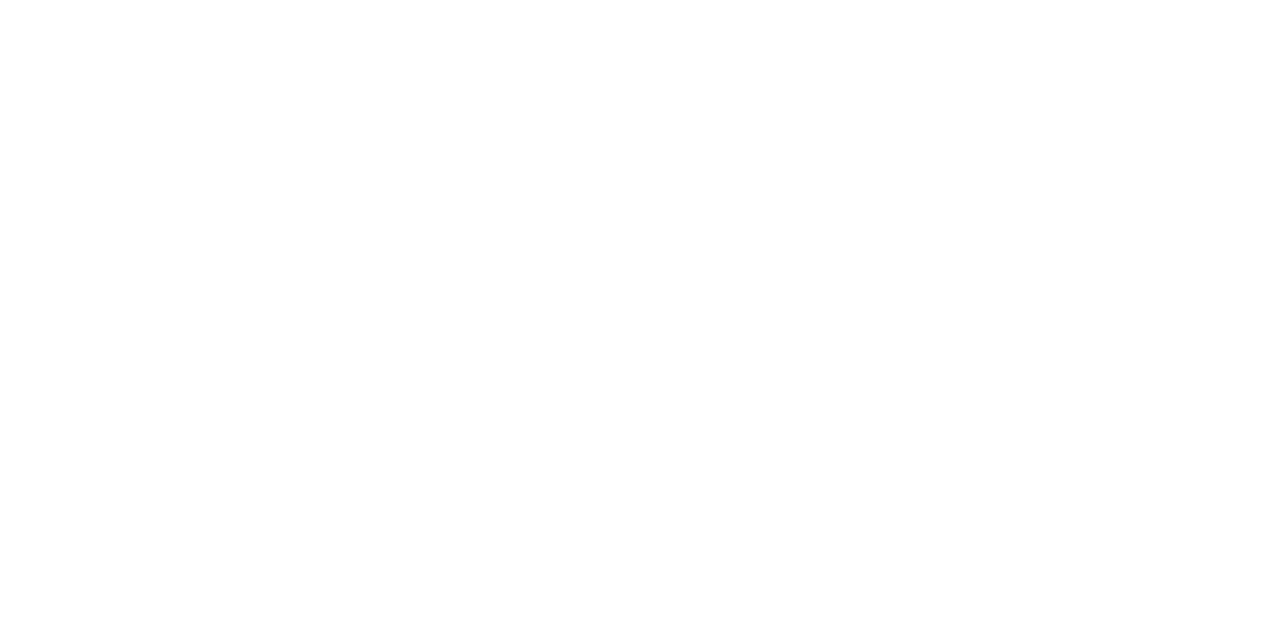
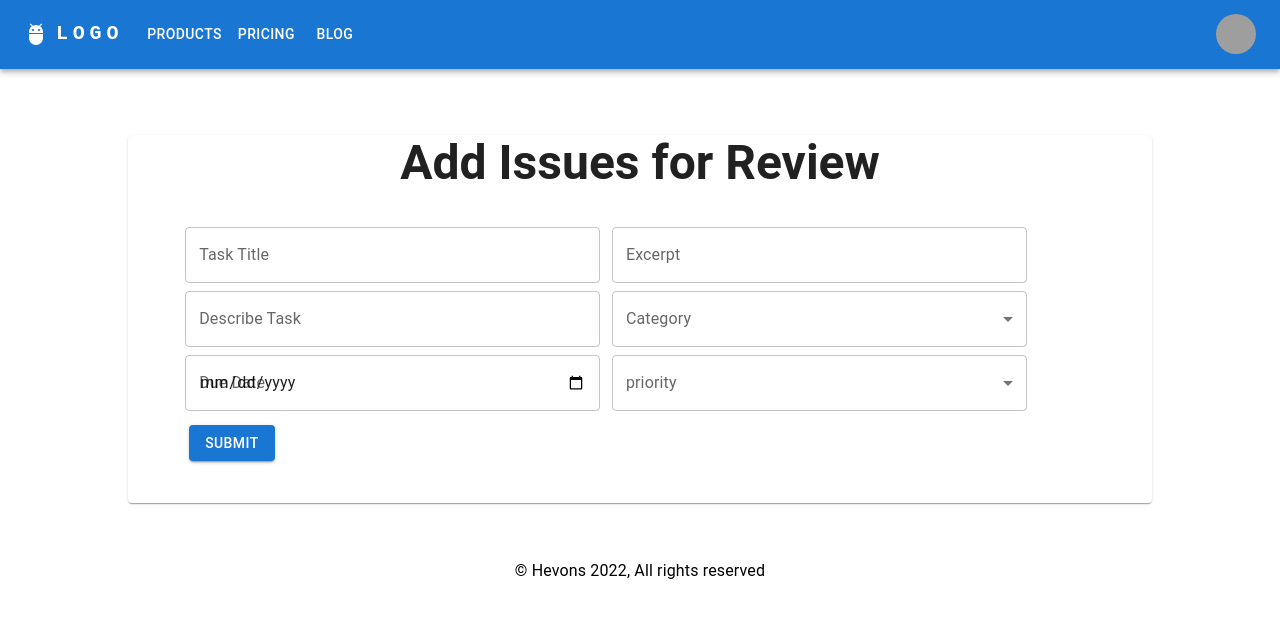
Before and after one commit to aceDavon/central-management-app-react-redux, a React (Create React App) app: page /tasks/create in a window 1280 px wide. Before the commit this address had no page. Shown: the top 618 px of the page. Built offline with nearby package versions, Linux system fonts and the light colour scheme; grey boxes are pictures that could not be loaded.

Commit message:
Fix issues with taskSlice
Create an action to handle modal on click from dashboard, add multiple
tasks per user

```diff
--- /dev/null
+++ b/src/features/tasks/IssuesStyle.js
@@ -0,0 +1,20 @@
+export const issuesFormStyles = {
+  formContainer: {
+    display: "grid",
+    gridTemplatecolumn: "repeat(2, 1fr)",
+    margin: "auto",
+    padding: 4,
+    width: "85%",
+  },
+  formGroup: {
+    maxWidth: "100%",
+  },
+  formInputs: {
+    width: "45%",
+    margin: "4px 6px",
+  },
+  formBtns: {
+    display: "block",
+    margin: "10px",
+  },
+};
--- /dev/null
+++ b/src/features/tasks/createTask.js
@@ -0,0 +1,195 @@
+import * as React from 'react';
+import CommonSelectionInput from '../../common/FormElements/CommonSelectInput';
+import CommonTextInput from '../../common/FormElements/CommonTextInput';
+import Commonbtns from '../../common/Btn/commonBtns';
+import { Box } from '@mui/system';
+import { Grid, Typography } from '@mui/material';
+import { CommonForm, useForm } from '../../common/FormElements/CommonForm';
+import GridWrapper from '../../common/GridWrapper/GridWrapper';
+import { issuesFormStyles } from './IssuesStyle';
+import { useDispatch, useSelector } from 'react-redux';
+import SpringModal from '../../common/Modal/CommonModal';
+import { useNavigate } from 'react-router-dom';
+import { addTask, catchErr, selectAllTasks } from './taskSlice';
+
+const CreateTask = () => {
+  const dispatch = useDispatch();
+  const { reports } = useSelector(selectAllTasks);
+  const [modal, setModal] = React.useState(false);
+  const navigate = useNavigate();
+  const initialValues = {
+    category: 0,
+    title: '',
+    description: '',
+    excerpt: '',
+  };
+  const modalData = () => {
+    return (
+      <>
+        <Typography
+          variant='h6'
+          sx={{ textAlign: 'start', color: 'rebeccapurple' }}
+        >
+          Message:
+        </Typography>
+        <Typography variant='body2'>
+          Task added Successfully, please proceed to your dashboard
+        </Typography>
+        <Box>
+          <Commonbtns
+            variant='outlined'
+            color='secondary'
+            children='proceed'
+            sx={issuesFormStyles.formBtns}
+            onclick={handleNavigate}
+          />
+        </Box>
+      </>
+    );
+  };
+  const { values, handleChange, err, setErr } = useForm(initialValues);
+
+  const { title, description, excerpt, category, priority, deadline } = values;
+
+  const validate = () => {
+    let temp = {};
+    temp.title = title ? '' : 'Please enter a title for the issue';
+    temp.excerpt = excerpt
+      ? ''
+      : 'Please enter a short description for the issue';
+    temp.description =
+      description && !values.description.length < 200
+        ? ''
+        : 'Please write at least 200 characters describing the issue';
+    temp.category = category ? '' : 'Select a category from the dropdown list';
+    temp.priority = priority ? '' : 'Select a priority from the dropdown list';
+    temp.deadline = deadline ? '' : 'Enter a deadline for resolving the issue';
+    setErr({ ...temp });
+
+    return Object.values(temp).every((x) => x === '');
+  };
+
+  const handleSubmit = (e) => {
+    e.preventDefault();
+
+    const isoDate = new Date(deadline);
+
+    validate()
+      ? dispatch(
+          addTask(title, description, category, excerpt, priority, isoDate)
+        )
+      : dispatch(catchErr());
+
+    reports.taskAdd === '' ? setModal(!modal) : setModal(false);
+  };
+
+  const handleNavigate = (e) => {
+    e.preventDefault();
+
+    return navigate('/users/dashboard');
+  };
+
+  const group = [
+    {
+      id: 0,
+      label: 'personal',
+    },
+    {
+      id: 1,
+      label: 'work',
+    },
+  ];
+
+  const importance = [
+    {
+      id: 0,
+      label: 'high',
+    },
+    {
+      id: 1,
+      label: 'medium',
+    },
+    {
+      id: 2,
+      label: 'default',
+    },
+  ];
+
+  return (
+    <CommonForm sx={{ position: 'relative' }}>
+      <Box>
+        <Typography variant='h3' fontWeight='bold' textAlign='center'>
+          Add Issues for Review
+        </Typography>
+      </Box>
+      <GridWrapper>
+        <Grid item xs={12} md={12}>
+          <CommonTextInput
+            name='title'
+            type='text'
+            sx={issuesFormStyles.formInputs}
+            variant='outlined'
+            label='Task Title'
+            onchange={handleChange}
+            error={err.title}
+          />
+          <CommonTextInput
+            name='excerpt'
+            type='text'
+            sx={issuesFormStyles.formInputs}
+            variant='outlined'
+            label='Excerpt'
+            onchange={handleChange}
+            error={err.excerpt}
+          />
+          <CommonTextInput
+            name='description'
+            type='text'
+            sx={issuesFormStyles.formInputs}
+            variant='outlined'
+            label='Describe Task'
+            onchange={handleChange}
+            error={err.description}
+          />
+          <CommonSelectionInput
+            name='category'
+            variant='outlined'
+            label='Category'
+            sx={issuesFormStyles.formInputs}
+            options={group}
+            error={err.category}
+            onchange={handleChange}
+          />
+          <CommonTextInput
+            name='deadline'
+            type='date'
+            sx={issuesFormStyles.formInputs}
+            variant='outlined'
+            label='Due Date'
+            onchange={handleChange}
+            error={err.deadline}
+          />
+          <CommonSelectionInput
+            name='priority'
+            variant='outlined'
+            label='priority'
+            sx={issuesFormStyles.formInputs}
+            options={importance}
+            error={err.priority}
+            onchange={handleChange}
+          />
+          <Commonbtns
+            variant='contained'
+            color='primary'
+            children='Submit'
+            sx={issuesFormStyles.formBtns}
+            onclick={handleSubmit}
+          />
+        </Grid>
+      </GridWrapper>
+      {reports.taskAdd === '' ? <SpringModal data={modalData()} /> : ''}
+    </CommonForm>
+  );
+};
+
+export default CreateTask;
--- a/src/features/tasks/taskSlice.js
+++ b/src/features/tasks/taskSlice.js
@@ -9,6 +9,7 @@
   reports: {
     taskRemove: '',
     taskComplete: '',
+    taskAdd: null,
   },
   msg: '',
 };
@@ -19,20 +20,23 @@
   name: 'tasks',
   initialState,
   reducers: {
-    addTasks: {
+    addTask: {
       reducer: (state, { payload }) => {
         state.tasks = state.tasks.concat(payload);
         state.tasksAction = state.tasksAction.concat(
           `task: ${payload.title} added`
         );
+        state.reports.taskAdd = ''
       },
-      prepare(title, description, category, priority, isoDate) {
+      prepare(title, description, category, excerpt, priority, isoDate) {
+        console.log(isoDate)
         return {
           payload: {
             status: 'awaiting',
             id: initialId.slice(2, 9),
             title,
             description,
+            excerpt,
             comments: {
               author: '',
               title: '',
@@ -56,14 +60,21 @@
       );
       state.tasksAction = state.tasksAction.filter((x) =>
         x.match(payload.title)
-          ? x.match(payload.title) != payload.title
+          ? x.match(payload.title) !== payload.title
           : (state.reports.taskRemove = 'Remove failed, not found!')
       );
     },
+    clearModal: (state) => {
+      state.reports.taskAdd = null
+    },
+    catchErr: (state) => {
+
+    }
   },
+
 });
 
-export const { addTasks, removeTask } = taskSlice.actions;
+export const { addTask, removeTask, clearModal, catchErr } = taskSlice.actions;
 
 export const selectAllTasks = (state) => state.tasks;
 
--- a/src/features/users/dashboard.js
+++ b/src/features/users/dashboard.js
@@ -25,6 +25,7 @@
 import { useDispatch, useSelector } from 'react-redux';
 import { handleModal, selectAllIssues } from '../issues/issueSlice';
 import { useNavigate } from 'react-router-dom';
+import { clearModal } from '../tasks/taskSlice';
 
 const Item = styled(Paper)(({ theme }) => ({
   backgroundColor: theme.palette.mode === 'dark' ? '#1A2027' : '#fff',
@@ -90,7 +91,7 @@
 export default function BasicGrid() {
   const [open, setOpen] = React.useState(true);
   const { issues, reports } = useSelector(selectAllIssues);
-  const dispatch = useDispatch()
+  const dispatch = useDispatch();
   const [path, setPath] = React.useState('');
   const navigate = useNavigate();
   console.log(issues);
@@ -105,7 +106,8 @@
 
   React.useEffect(() => {
     navigate(path, { replace: true });
-    dispatch(handleModal())
+    dispatch(handleModal());
+    dispatch(clearModal());
   }, [path, navigate, reports]);
 
   return (
--- a/src/index.js
+++ b/src/index.js
@@ -8,6 +8,7 @@
 import CreateIssues from './features/issues/createIssues';
 import Dashboard from './features/users/dashboard';
 import IssuesContainer from './features/issues/issuesContainer';
+import CreateTask from './features/tasks/createTask';
 
 const root = ReactDOM.createRoot(document.getElementById('root'));
 root.render(
@@ -22,6 +23,9 @@
           <Route path='/users'>
             <Route path='dashboard' element={<Dashboard />} />
           </Route>
+          <Route path='/tasks'>
+            <Route path='create' element={<CreateTask />} />
+          </Route>
         </Route>
       </Routes>
     </BrowserRouter>
```
